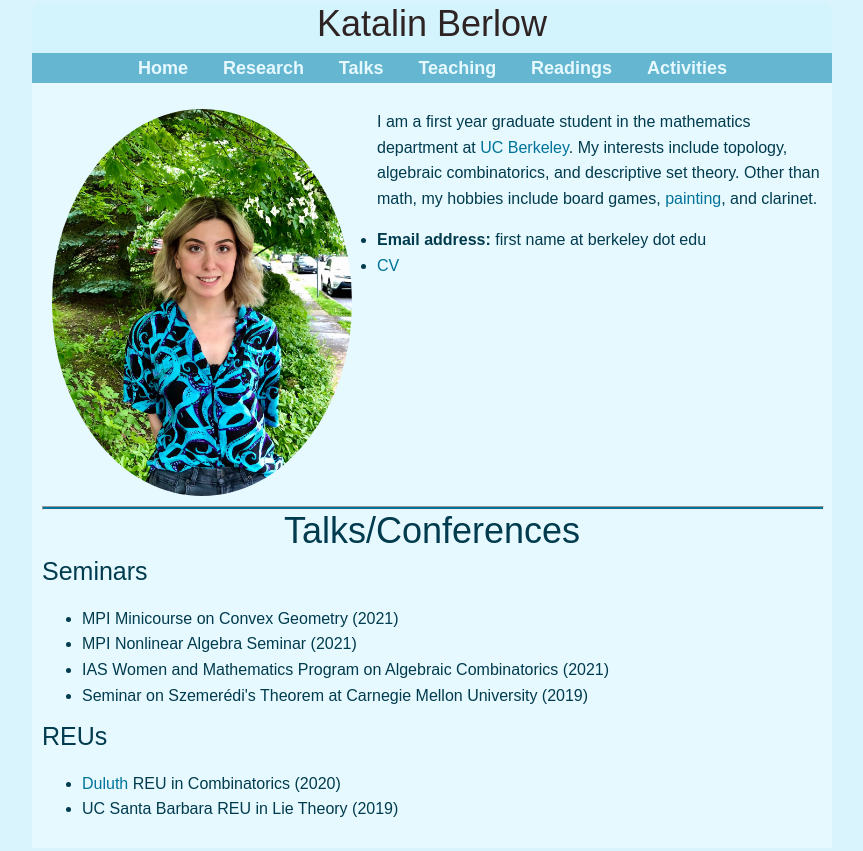
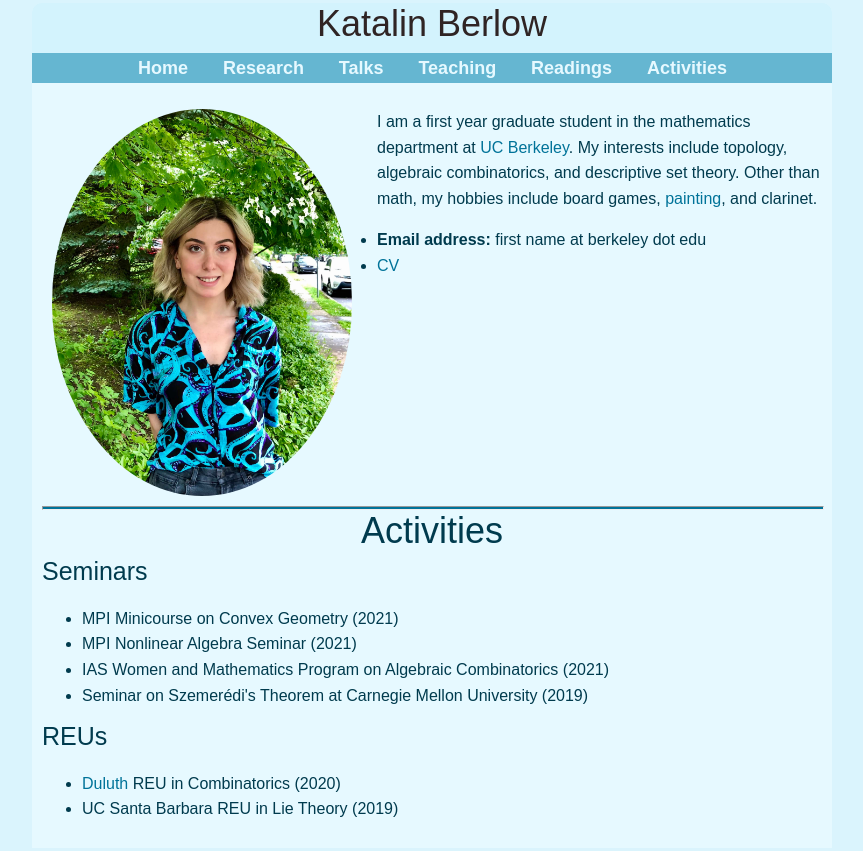
Before and after one commit to KatalinBerlow/KatalinBerlow, a plain HTML site: page activities.html in a window 1280 px wide. Shown: the whole page, without its empty margins (208-1071 px from the left). Drawn offline with Linux system fonts and the light colour scheme.

Commit message:
Update activities.html

```diff
--- a/activities.html
+++ b/activities.html
@@ -32,7 +32,7 @@
 </ul>
 </div>
   <div id="content"><hr style="background-color: #007399; width: 100%; height: 2px;" /><a name="papers"></a>
-    <center> <h1>Talks/Conferences</h1> </center>
+    <center> <h1>Activities</h1> </center>
     <ul></ul>
 <h2>Seminars</h2>
 <ul>
```
